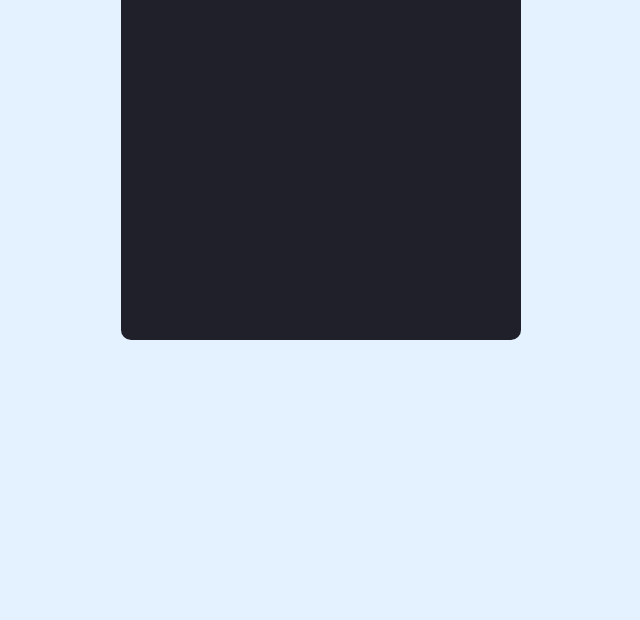
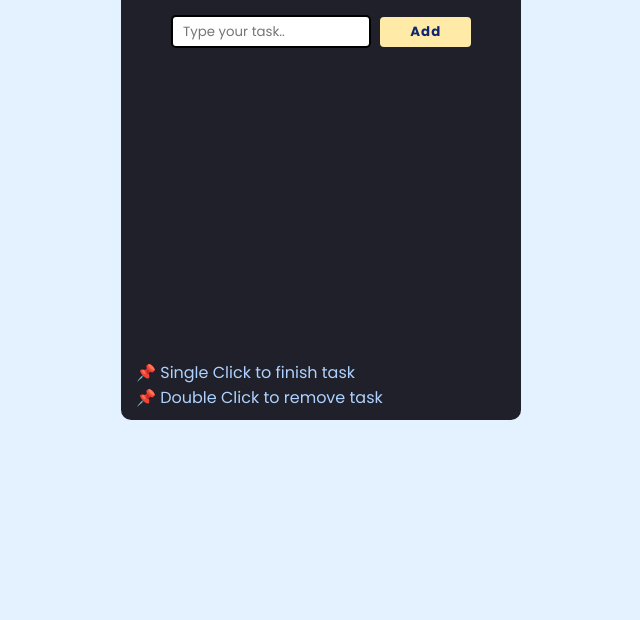
Before and after one commit to imsedhu/To-Do-List, a plain HTML site: page index.html in a window 1280 px wide. Shown: the part 180-800 px from the top of the page, without its empty margins (319-959 px from the left). Drawn offline with Linux system fonts and the light colour scheme.

Commit message:
hint add, margins change

```diff
--- a/index.html
+++ b/index.html
@@ -16,6 +16,10 @@
       <div id="todo-list">
 
       </div>
+      <div class="hint">
+        <p>&#128204; Single Click to finish task</p>
+        <p>&#128204; Double Click to remove task</p>
+      </div>
     </div>
 
 
--- a/style.css
+++ b/style.css
@@ -96,6 +96,8 @@
       height:2.5em;
       width:200px;
       padding-left:10px;
+      margin-right: 5px;
+      margin-left: 20px;
   }
 
   input:active{
@@ -104,10 +106,11 @@
   .container{
       height:500px;
       width:400px;
-      margin:20px auto;
+      margin:100px auto;
       background-color:#1f2029;
       border-radius:10px;
       padding:30px;
+      position: relative;
   }
 
   button{
@@ -137,3 +140,11 @@
   #todo-list p:hover{
     cursor: pointer;
   }
+
+.hint {
+  position: absolute;
+  left: 0;
+  bottom: 0;
+  margin-left: 15px;
+  margin-bottom: 10px;
+}
```
